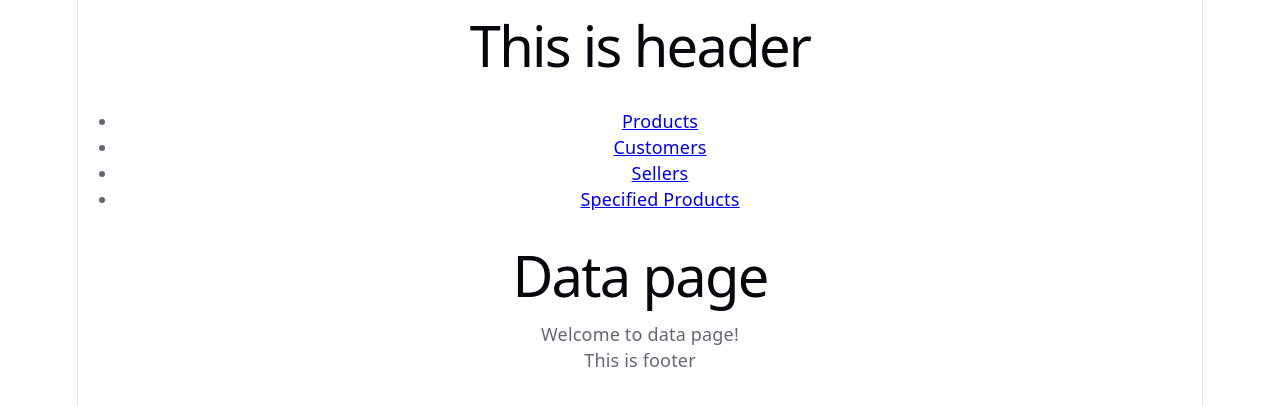
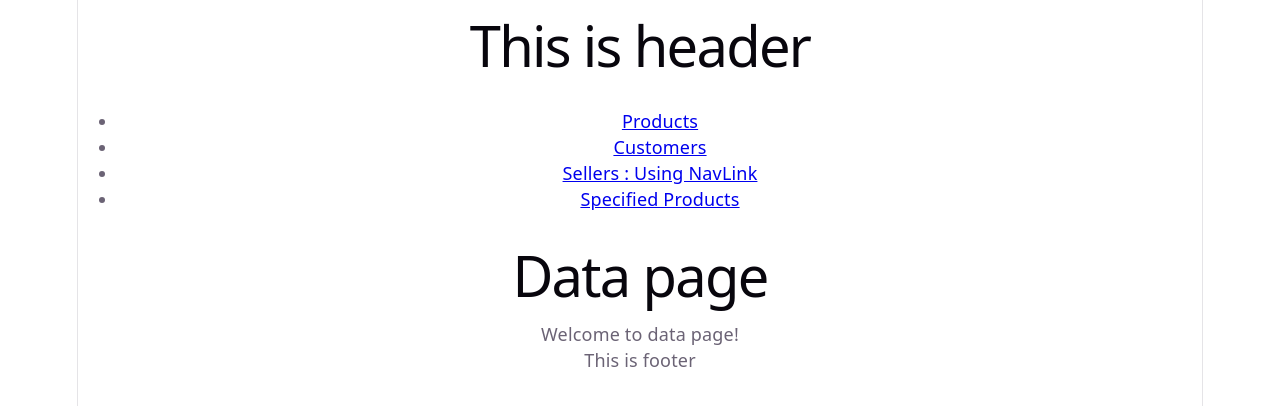
Before and after one commit to fadhliazhar14/belajar-reactjs-router, a React (Vite) app: page /data in a window 1280 px wide. Shown: the top 406 px of the page. Built offline with nearby package versions, Linux system fonts and the light colour scheme.

Commit message:
Learn how to use react NavLink

```diff
--- a/src/DataLayout.jsx
+++ b/src/DataLayout.jsx
@@ -1,4 +1,5 @@
-import { Link, Outlet } from "react-router";
+import { Link, NavLink, Outlet } from "react-router";
+import './data.css'
 
 export default function DataLayout() {
     return (
@@ -10,7 +11,7 @@ export default function DataLayout() {
                 <ul>
                     <li><Link to='/data/products'>Products</Link></li>
                     <li><Link to='/data/customers'>Customers</Link></li>
-                    <li><Link to='/data/sellers'>Sellers</Link></li>
+                    <li><NavLink to='/data/sellers'>Sellers : Using NavLink</NavLink></li>
                     <li><Link to={{
                         pathname: '/data/products',
                         search: '?category=shoes',
--- /dev/null
+++ b/src/data.css
@@ -0,0 +1,3 @@
+a.active {
+    color: yellow;
+}
```
